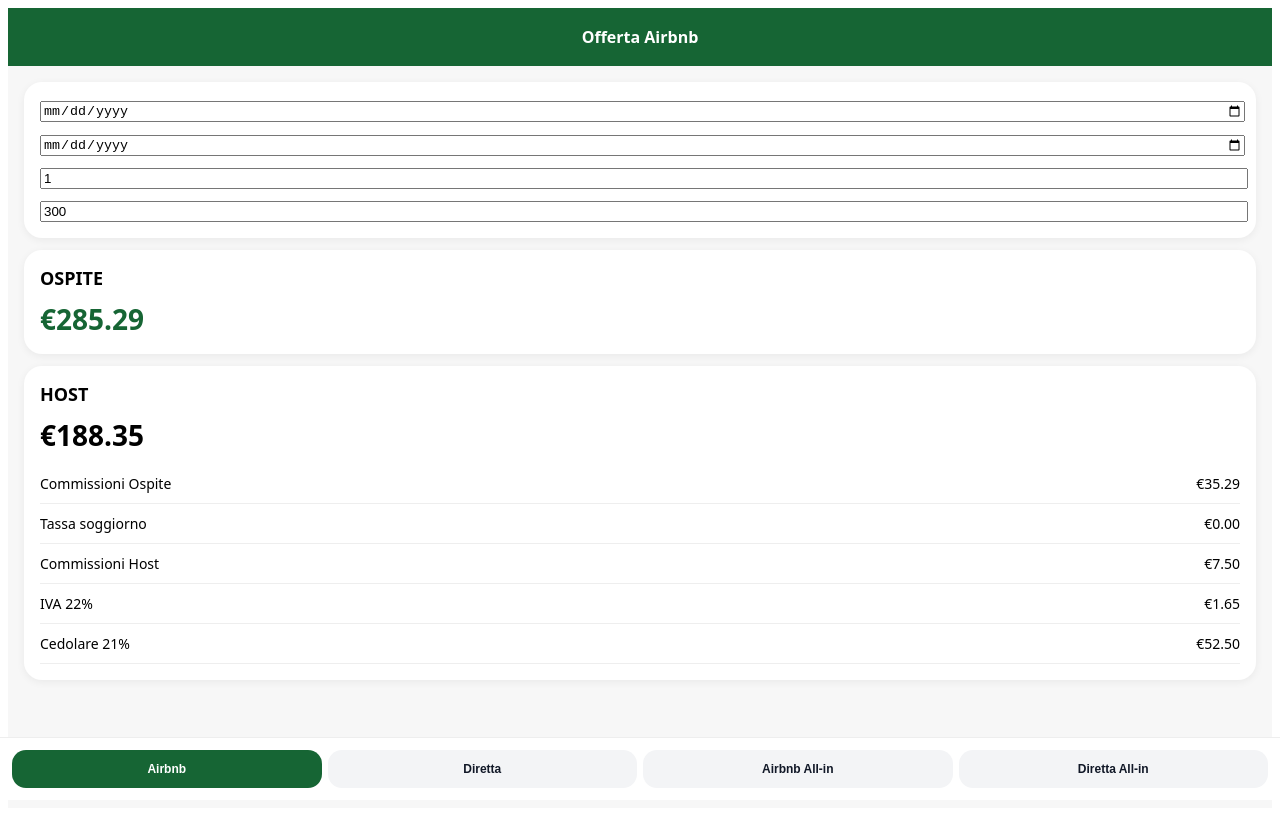
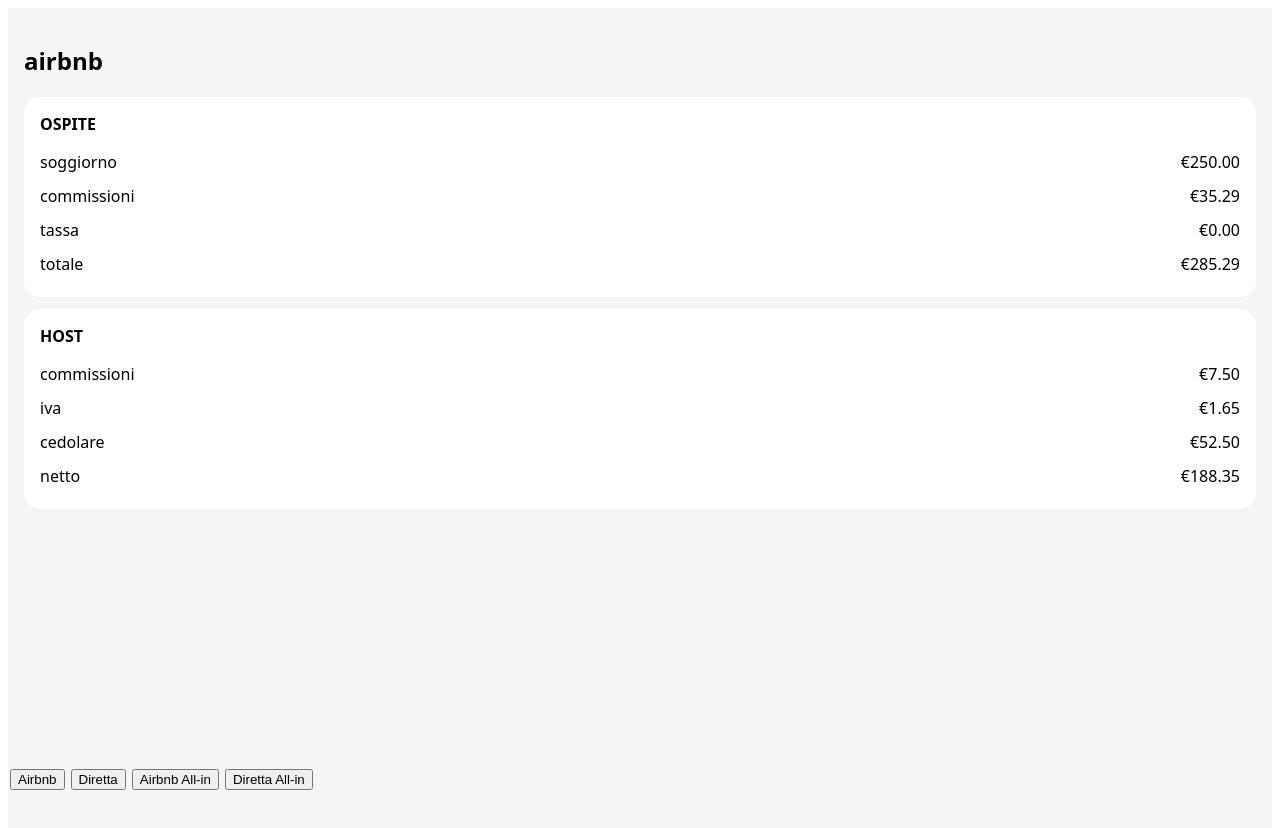
Before and after one commit to danix87sp/calcolatore-romolhouse, a React (Vite) app: page / in a window 1280 px wide. Shown: the top 828 px of the page. Built offline with nearby package versions, Linux system fonts and the light colour scheme.

Commit message:
Update App.jsx

```diff
--- a/src/App.jsx
+++ b/src/App.jsx
@@ -21,202 +21,134 @@
   // NOTTI
   const nights = (() => {
     if (!checkIn || !checkOut) return 0;
-    const inDate = new Date(checkIn);
-    const outDate = new Date(checkOut);
-    const diff =
-      (outDate.getTime() - inDate.getTime()) /
-      (1000 * 60 * 60 * 24);
-    return diff > 0 ? diff : 0;
+    return (
+      (new Date(checkOut) - new Date(checkIn)) /
+      (1000 * 60 * 60 * 24)
+    );
   })();
 
-  const nightsForTax = Math.min(nights, maxNightsTax);
-  const touristTax = persons * nightsForTax * cityTax;
-
-  const isAllIn = tab.includes("ai");
-  const basePrice = isAllIn ? finalPrice : price;
+  const nightsTax = Math.min(nights, maxNightsTax);
+  const touristTax = persons * nightsTax * cityTax;
 
   // =========================
-  // AIRBNB STANDARD
+  // 🔵 AIRBNB STANDARD
   // =========================
-  const guestFee = price * airbnbGuestFeeRate;
-  const totalGuest = price + guestFee + touristTax;
+  const airbnb_guest_fee = price * airbnbGuestFeeRate;
 
-  const hostFee = price * serviceFeeHost;
-  const vat = hostFee * vatRate;
-  const cedolare = price * taxRate;
+  const airbnb_ospite = {
+    soggiorno: price,
+    commissioni: airbnb_guest_fee,
+    tassa: touristTax,
+    totale: price + airbnb_guest_fee + touristTax,
+  };
 
-  const netAirbnb = price - hostFee - vat - cedolare;
+  const airbnb_host_fee = price * serviceFeeHost;
+  const airbnb_host_vat = airbnb_host_fee * vatRate;
+  const airbnb_host_tax = price * taxRate;
+
+  const airbnb_host = {
+    commissioni: airbnb_host_fee,
+    iva: airbnb_host_vat,
+    cedolare: airbnb_host_tax,
+    netto:
+      price -
+      airbnb_host_fee -
+      airbnb_host_vat -
+      airbnb_host_tax,
+  };
 
   // =========================
-  // DIRETTA STANDARD
+  // 🟣 AIRBNB ALL-IN
   // =========================
-  const directTotal = price + touristTax;
-  const directNet = (price - touristTax) * (1 - taxRate);
+  const baseAirbnb = finalPrice - touristTax;
+  const soggiornoAirbnb = baseAirbnb / (1 + airbnbGuestFeeRate);
+  const airbnbAllFee = soggiornoAirbnb * airbnbGuestFeeRate;
+
+  const airbnb_ai_ospite = {
+    soggiorno: soggiornoAirbnb,
+    commissioni: airbnbAllFee,
+    tassa: touristTax,
+    totale: finalPrice,
+  };
+
+  const airbnb_ai_host_fee = soggiornoAirbnb * serviceFeeHost;
+  const airbnb_ai_host_vat = airbnb_ai_host_fee * vatRate;
+  const airbnb_ai_host_tax = soggiornoAirbnb * taxRate;
+
+  const airbnb_ai_host = {
+    commissioni: airbnb_ai_host_fee,
+    iva: airbnb_ai_host_vat,
+    cedolare: airbnb_ai_host_tax,
+    netto:
+      soggiornoAirbnb -
+      airbnb_ai_host_fee -
+      airbnb_ai_host_vat -
+      airbnb_ai_host_tax,
+  };
 
   // =========================
-  // ALL-IN AIRBNB
+  // 🟠 DIRETTA
   // =========================
-  const priceWithoutTaxAirbnb = finalPrice - touristTax;
-  const baseAirbnb =
-    priceWithoutTaxAirbnb / (1 + airbnbGuestFeeRate);
+  const direct_ospite = {
+    soggiorno: price,
+    tassa: touristTax,
+    totale: price + touristTax,
+  };
 
-  const hostFeeAI = baseAirbnb * serviceFeeHost;
-  const vatAI = hostFeeAI * vatRate;
-  const cedolareAI = baseAirbnb * taxRate;
-
-  const netAirbnbAI =
-    baseAirbnb - hostFeeAI - vatAI - cedolareAI;
+  const direct_host = {
+    cedolare: price * taxRate,
+    netto: price * (1 - taxRate),
+  };
 
   // =========================
-  // ALL-IN DIRETTA
+  // 🟡 DIRETTA ALL-IN
   // =========================
-  const baseDirectAI = finalPrice - touristTax;
-  const netDirectAI = baseDirectAI * (1 - taxRate);
+  const direct_ai_base = finalPrice - touristTax;
 
-  // DATA SWITCH
+  const direct_ai_ospite = {
+    tassa: touristTax,
+    totale: finalPrice,
+  };
+
+  const direct_ai_host = {
+    cedolare: direct_ai_base * taxRate,
+    netto: direct_ai_base * (1 - taxRate),
+  };
+
   const data = {
-    airbnb: {
-      ospite: totalGuest,
-      host: netAirbnb,
-      breakdown: {
-        "Commissioni Ospite": guestFee,
-        "Tassa soggiorno": touristTax,
-        "Commissioni Host": hostFee,
-        "IVA 22%": vat,
-        "Cedolare 21%": cedolare,
-      },
-    },
-    direct: {
-      ospite: directTotal,
-      host: directNet,
-      breakdown: {
-        "Tassa soggiorno": touristTax,
-      },
-    },
-    airbnb_ai: {
-      ospite: finalPrice,
-      host: netAirbnbAI,
-      breakdown: {
-        "Tassa soggiorno": touristTax,
-      },
-    },
-    direct_ai: {
-      ospite: finalPrice,
-      host: netDirectAI,
-      breakdown: {
-        "Tassa soggiorno": touristTax,
-      },
-    },
+    airbnb: { ospite: airbnb_ospite, host: airbnb_host },
+    airbnb_ai: { ospite: airbnb_ai_ospite, host: airbnb_ai_host },
+    direct: { ospite: direct_ospite, host: direct_host },
+    direct_ai: { ospite: direct_ai_ospite, host: direct_ai_host },
   };
 
   const current = data[tab];
 
-  const buttonStyle = (active) => ({
-    flex: 1,
-    padding: "12px",
-    borderRadius: "14px",
-    border: "none",
-    background: active ? "#166534" : "#f3f4f6",
-    color: active ? "white" : "#111827",
-    fontWeight: "600",
-    fontSize: "12px",
-  });
-
-  const card = {
-    background: "white",
-    borderRadius: "18px",
-    padding: "16px",
-    boxShadow: "0 2px 8px rgba(0,0,0,0.06)",
-  };
-
-  const row = {
-    display: "flex",
-    justifyContent: "space-between",
-    padding: "10px 0",
-    borderBottom: "1px solid #eee",
-    fontSize: "14px",
-  };
+  const renderBlock = (title, obj) => (
+    <div style={{ background: "white", padding: 16, borderRadius: 16, marginBottom: 12 }}>
+      <div style={{ fontWeight: 800, marginBottom: 10 }}>{title}</div>
+      {Object.entries(obj).map(([k, v]) => (
+        <div key={k} style={{ display: "flex", justifyContent: "space-between", padding: "6px 0" }}>
+          <span>{k}</span>
+          <span>€{Number(v).toFixed(2)}</span>
+        </div>
+      ))}
+    </div>
+  );
 
   return (
-    <div style={{ background: "#f7f7f7", minHeight: "100vh", fontFamily: "system-ui" }}>
+    <div style={{ fontFamily: "system-ui", background: "#f5f5f5", minHeight: "100vh", padding: 16 }}>
 
-      {/* HEADER */}
-      <div style={{ background: "#166534", color: "white", padding: 18, textAlign: "center", fontWeight: 700 }}>
-        {tab === "airbnb" && "Offerta Airbnb"}
-        {tab === "direct" && "Offerta Diretta"}
-        {tab === "airbnb_ai" && "Airbnb All-in"}
-        {tab === "direct_ai" && "Diretta All-in"}
-      </div>
+      <h2>{tab}</h2>
 
-      {/* FORM */}
-      <div style={{ padding: 16, display: "flex", flexDirection: "column", gap: 12 }}>
+      {renderBlock("OSPITE", current.ospite)}
+      {renderBlock("HOST", current.host)}
 
-        <div style={card}>
-          <input type="date" value={checkIn} onChange={(e) => setCheckIn(e.target.value)} style={{ width: "100%", marginBottom: 10 }} />
-          <input type="date" value={checkOut} onChange={(e) => setCheckOut(e.target.value)} style={{ width: "100%", marginBottom: 10 }} />
-          <input type="number" value={persons} onChange={(e) => setPersons(Number(e.target.value))} style={{ width: "100%", marginBottom: 10 }} />
-
-          {tab.includes("ai") ? (
-            <input
-              type="number"
-              value={finalPrice}
-              onChange={(e) => setFinalPrice(Number(e.target.value))}
-              placeholder="Prezzo finale cliente"
-              style={{ width: "100%" }}
-            />
-          ) : (
-            <input
-              type="number"
-              value={price}
-              onChange={(e) => setPrice(Number(e.target.value))}
-              placeholder="Prezzo soggiorno"
-              style={{ width: "100%" }}
-            />
-          )}
-        </div>
-
-        {/* OSPITE */}
-        <div style={card}>
-          <div style={{ fontWeight: 800, fontSize: 18, marginBottom: 10 }}>OSPITE</div>
-          <div style={{ fontSize: 28, fontWeight: 800, color: "#166534" }}>
-            €{current.ospite.toFixed(2)}
-          </div>
-        </div>
-
-        {/* HOST */}
-        <div style={card}>
-          <div style={{ fontWeight: 800, fontSize: 18, marginBottom: 10 }}>HOST</div>
-          <div style={{ fontSize: 28, fontWeight: 800 }}>
-            €{current.host.toFixed(2)}
-          </div>
-
-          <div style={{ marginTop: 10 }}>
-            {Object.entries(current.breakdown).map(([k, v]) => (
-              <div key={k} style={row}>
-                <span>{k}</span>
-                <span>€{v.toFixed(2)}</span>
-              </div>
-            ))}
-          </div>
-        </div>
-      </div>
-
-      {/* TAB */}
-      <div style={{
-        position: "fixed",
-        bottom: 0,
-        left: 0,
-        right: 0,
-        background: "white",
-        padding: 12,
-        display: "flex",
-        gap: 6,
-        borderTop: "1px solid #eee"
-      }}>
-        <button onClick={() => setTab("airbnb")} style={buttonStyle(tab === "airbnb")}>Airbnb</button>
-        <button onClick={() => setTab("direct")} style={buttonStyle(tab === "direct")}>Diretta</button>
-        <button onClick={() => setTab("airbnb_ai")} style={buttonStyle(tab === "airbnb_ai")}>Airbnb All-in</button>
-        <button onClick={() => setTab("direct_ai")} style={buttonStyle(tab === "direct_ai")}>Diretta All-in</button>
+      <div style={{ display: "flex", gap: 6, position: "fixed", bottom: 10, left: 10, right: 10 }}>
+        <button onClick={() => setTab("airbnb")}>Airbnb</button>
+        <button onClick={() => setTab("direct")}>Diretta</button>
+        <button onClick={() => setTab("airbnb_ai")}>Airbnb All-in</button>
+        <button onClick={() => setTab("direct_ai")}>Diretta All-in</button>
       </div>
     </div>
   );
```
